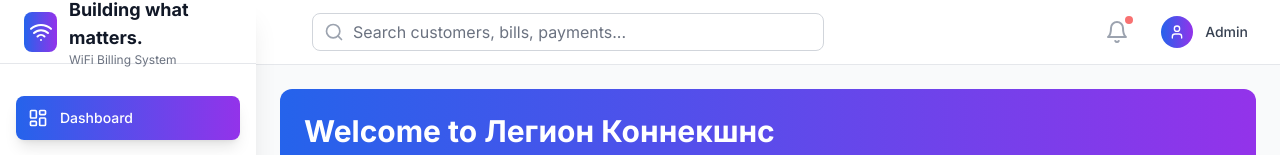
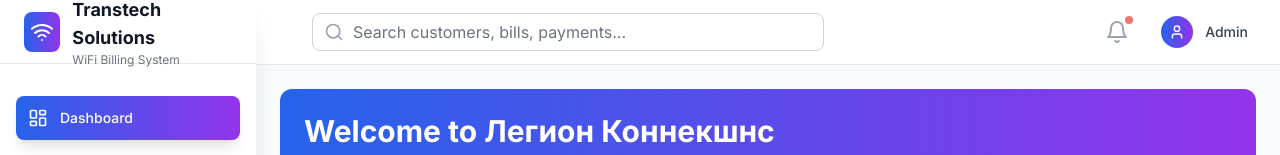
Before and after one commit to Pl-x/wifib, a React (Create React App) app: page / in a window 1280 px wide. Shown: the top 155 px of the page. Built offline with nearby package versions, Linux system fonts and the light colour scheme; no server answers.

Commit message:
Update Sidebar.js

```diff
--- a/src/components/layout/Sidebar.js
+++ b/src/components/layout/Sidebar.js
@@ -42,7 +42,7 @@
               <Wifi className="w-6 h-6 text-white" />
             </div>
             <div>
-              <h1 className="text-lg font-bold text-gray-900">Building what matters.</h1>
+              <h1 className="text-lg font-bold text-gray-900">Transtech Solutions</h1>
               <p className="text-xs text-gray-500">WiFi Billing System</p>
             </div>
           </div>
```
